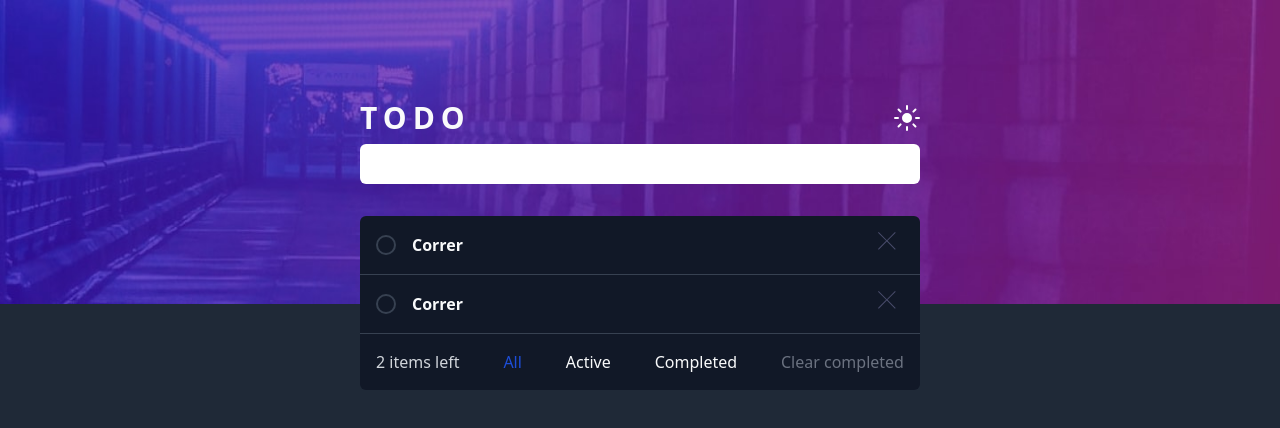
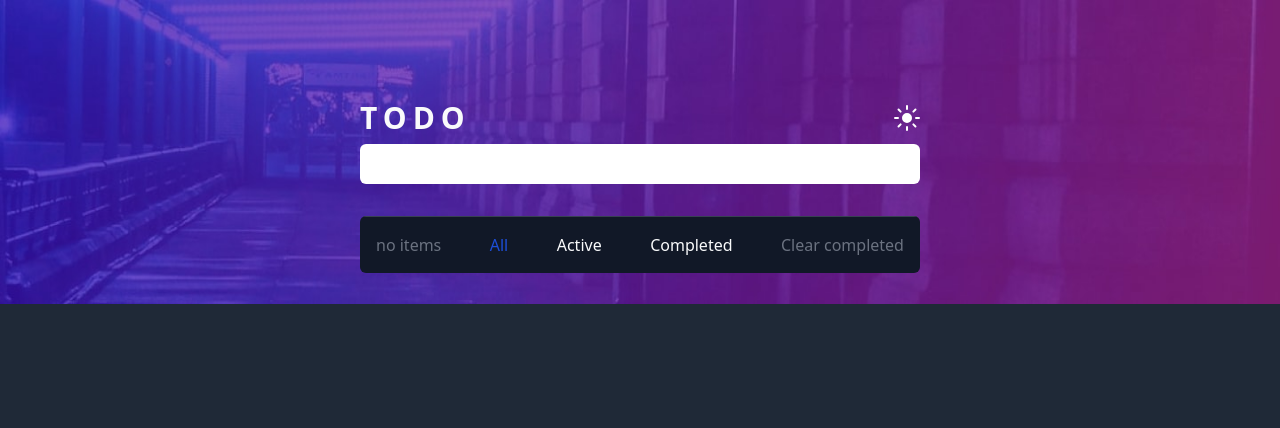
Before and after one commit to DomilsonFirmino/todo-app, a React (Vite) app: page / in a window 1280 px wide. Shown: the top 428 px of the page. Built offline with nearby package versions, Linux system fonts and the light colour scheme.

Commit message:
fix: static todos arrays removed

```diff
--- a/src/contexts/TodoContextProvider.tsx
+++ b/src/contexts/TodoContextProvider.tsx
@@ -1,14 +1,13 @@
 import { ReactNode, useEffect, useState } from "react"
-import { data } from "../staticdata"
 import { TodoType } from "../@types/types"
 import { TodoContext } from './TodoContext'
 
 export default function TodoContextProvider({children}:{children: ReactNode}) {
-    const [Todos, setTodos] = useState<TodoType[]>( ()=>{
+    const [Todos, setTodos] = useState<TodoType[]>(()=>{
         const stored = localStorage.getItem("Todos");
         if(stored)
             return JSON.parse(stored)
-        return data;
+        return []
     })
 
     useEffect(()=>{
--- a/src/staticdata.ts
+++ /dev/null
@@ -1,14 +0,0 @@
-import { TodoType } from "./@types/types";
-
-export const data:TodoType[] = [
-    {
-        id: 1,
-        description: "Correr",
-        status: "active"
-    },
-    {
-        id: 2,
-        description: "Correr",
-        status: "active"
-    }
-]
```
